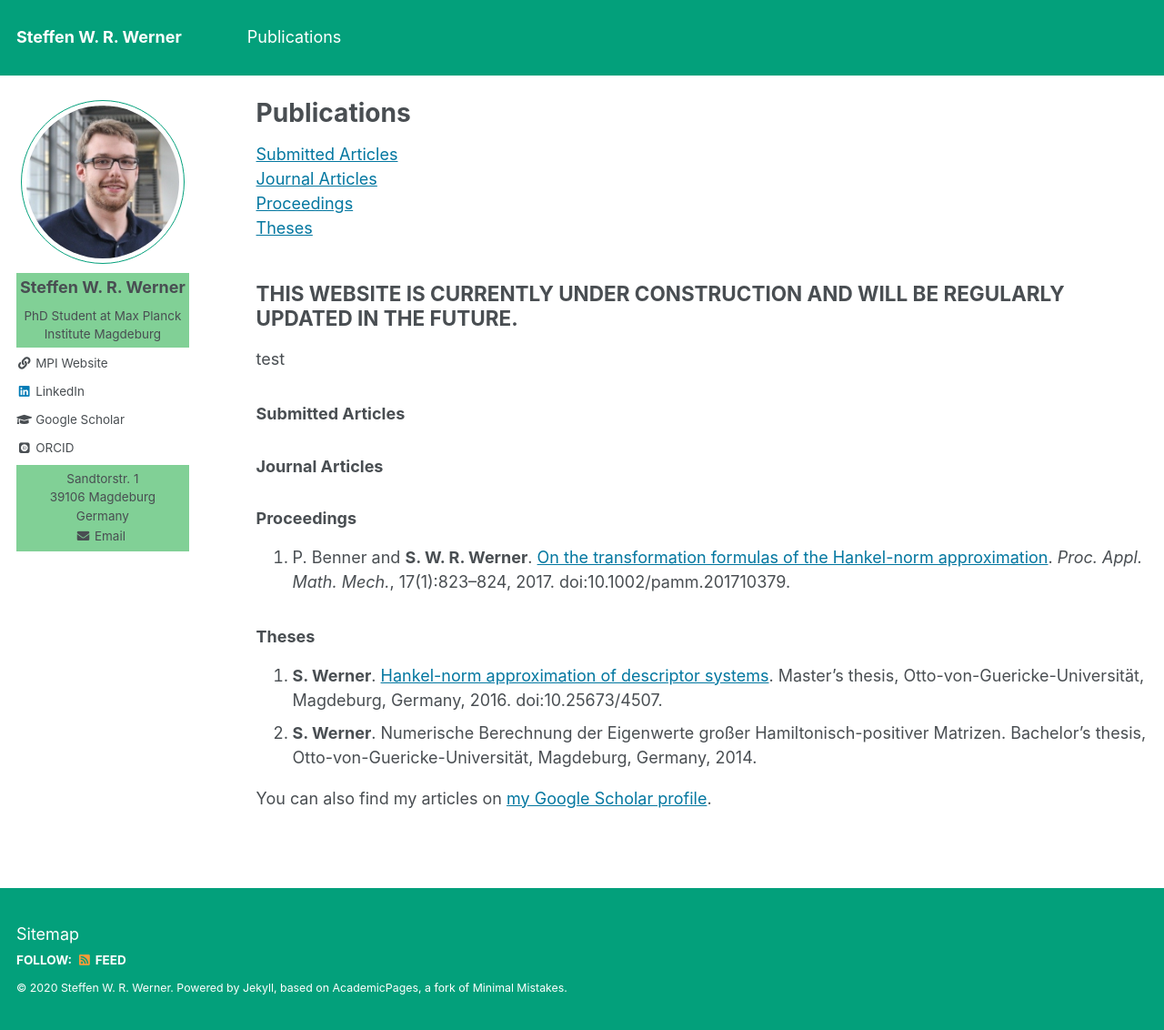
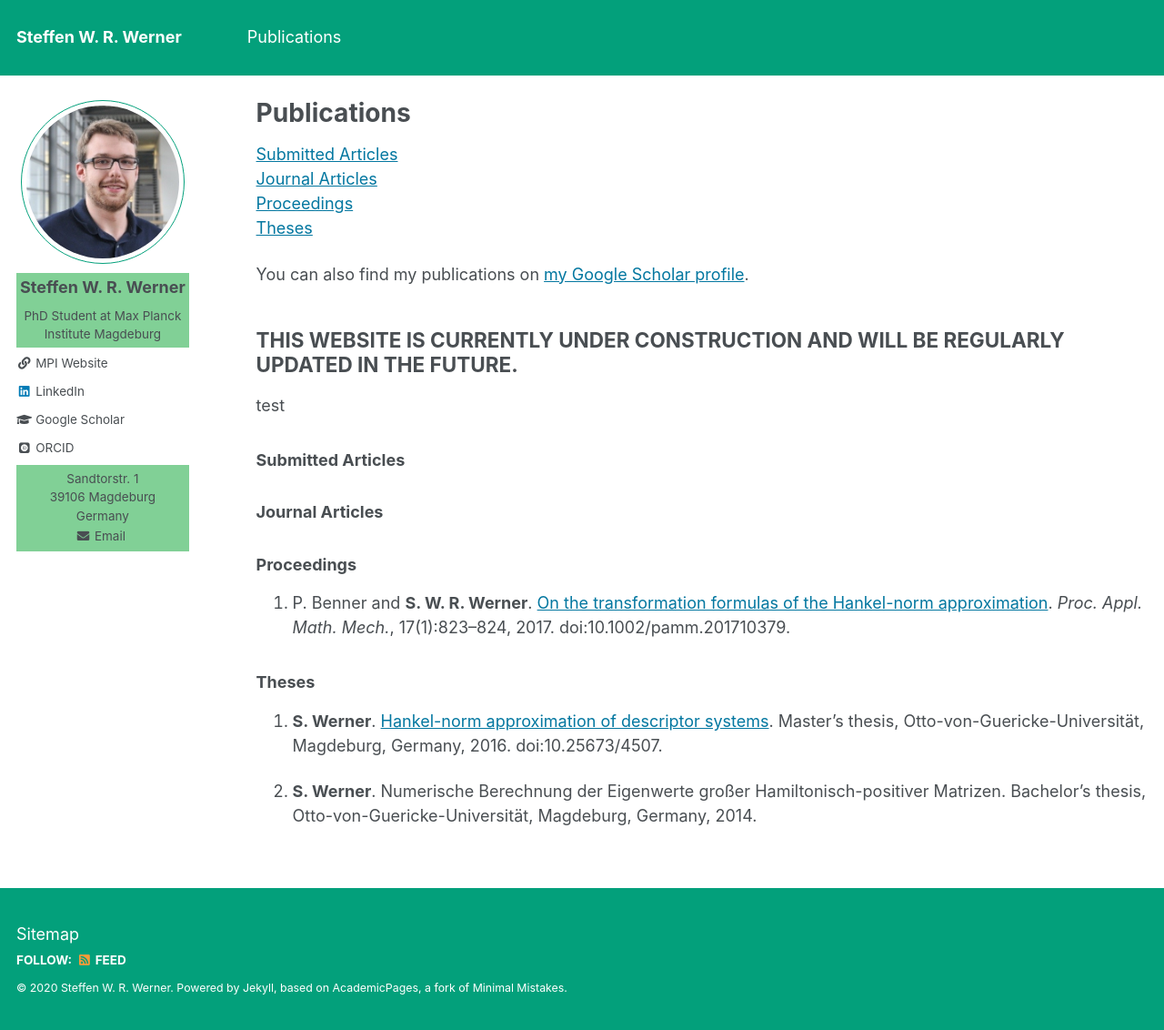
Before and after one commit to ninsteve/ninsteve.github.io, a Jekyll site: the page built from _pages/publications.md, in a window 1280 px wide and 1132 px high. Shown: the whole window at 91% size. Built offline with Jekyll 4.4.1, drawn with Linux system fonts in a browser that asks for light colours; some web fonts are replaced.

Commit message:
Experiment with numnbering.

```diff
--- a/_pages/publications.md
+++ b/_pages/publications.md
@@ -9,6 +9,8 @@ author_profile: true
 [Journal Articles](#journal)
 [Proceedings](#proceedings)
 [Theses](#theses)
+
+You can also find my publications on <a href="{{author.googlescholar}}">my Google Scholar profile</a>.
 
 ## THIS WEBSITE IS CURRENTLY UNDER CONSTRUCTION AND WILL BE REGULARLY UPDATED IN THE FUTURE.
 
@@ -25,13 +27,12 @@ test
     17(1):823--824, 2017. doi:10.1002/pamm.201710379.
 
 ### <a name="theses"></a>Theses ###
-
+{:start="2"}
 1.  <strong>S. Werner</strong>. <a target="blank_"
     href="https://doi.org/10.25673/4507">Hankel-norm approximation of descriptor
     systems</a>. Master's thesis, Otto-von-Guericke-Universität, Magdeburg,
     Germany, 2016. doi:10.25673/4507.
+
 1.  <strong>S. Werner</strong>. Numerische Berechnung der Eigenwerte großer
     Hamiltonisch-positiver Matrizen. Bachelor's thesis,
     Otto-von-Guericke-Universität, Magdeburg, Germany, 2014.
-
-You can also find my articles on <a href="{{author.googlescholar}}">my Google Scholar profile</a>.
```
